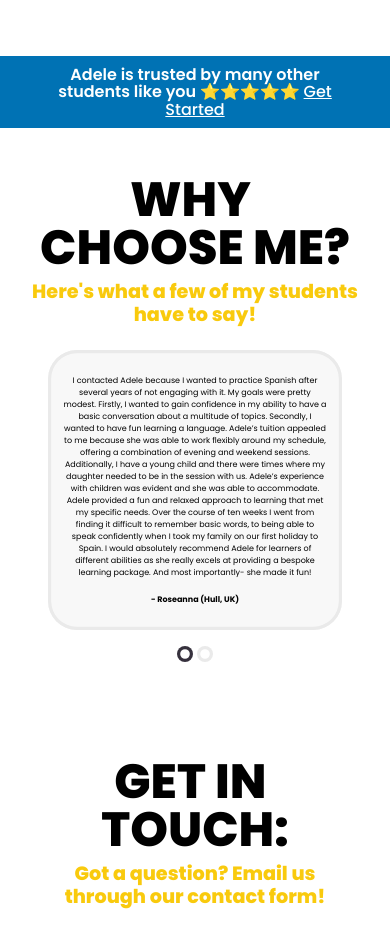
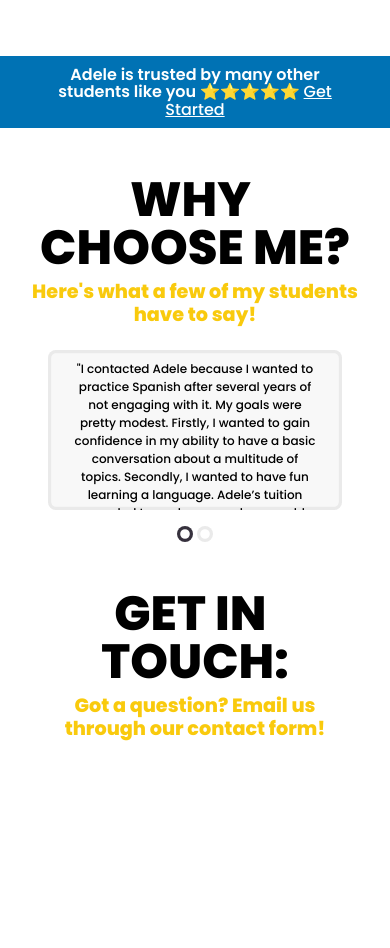
Before and after one commit to KodyyJayy/tlj, a React (Create React App) app: page / in a window 390 px wide. Shown: the part 1800-2748 px from the top of the page. Built offline with nearby package versions, Linux system fonts and the light colour scheme.

Commit message:
reviews mobile compatibility + scroll to top

```diff
--- a/public/index.html
+++ b/public/index.html
@@ -10,7 +10,7 @@
       content="Learn Spanish quickly with affordable 1-1 lessons with a qualified tutor!"
     />
 
-    <script type="text/javascript">window.$crisp=[];window.CRISP_WEBSITE_ID="f6afb8ca-9c70-47a7-b15e-13f5174626b6";(function(){d=document;s=d.createElement("script");s.src="https://client.crisp.chat/l.js";s.async=1;d.getElementsByTagName("head")[0].appendChild(s);})();</script>
+    <script type="text/javascript">window.$crisp=[];$crisp.push(["safe", true]);window.CRISP_WEBSITE_ID="f6afb8ca-9c70-47a7-b15e-13f5174626b6";(function(){d=document;s=d.createElement("script");s.src="https://client.crisp.chat/l.js";s.async=1;d.getElementsByTagName("head")[0].appendChild(s);})();</script>
 
     <link rel="preconnect" href="https://fonts.googleapis.com">
     <link rel="preconnect" href="https://fonts.gstatic.com" crossorigin>
--- a/src/App.js
+++ b/src/App.js
@@ -10,6 +10,7 @@ import {
 import Home from './components/Home';
 import PageNotFound from './components/PageNotFound';
 import Navbar from './components/Navbar';
+import ScrollToTop from './components/ScrollToTop';
 /*import Footer from './components/Footer';*/
 
 import './css/main.css';
@@ -23,6 +24,7 @@ const App = () => {
                 <Route path="home" exact element={<Home />} />
                 <Route path="*" element={<PageNotFound />} />
             </Routes>
+            <ScrollToTop />
         </Router>
     )
 }
--- a/src/components/Reviews.jsx
+++ b/src/components/Reviews.jsx
@@ -5,8 +5,14 @@ import '../css/reviews.css'
 import EmblaCarousel from './EmblaCarousel'
 
 const reviews = [
-    {content: "I contacted Adele because I wanted to practice Spanish after several years of not engaging with it. My goals were pretty modest. Firstly, I wanted to gain confidence in my ability to have a basic conversation about a multitude of topics. Secondly, I wanted to have fun learning a language. Adele’s tuition appealed to me because she was able to work flexibly around my schedule, offering a combination of evening and weekend sessions. Additionally, I have a young child and there were times where my daughter needed to be in the session with us. Adele’s experience with children was evident and she was able to accommodate. Adele provided a fun and relaxed approach to learning that met my specific needs. Over the course of ten weeks I went from finding it difficult to remember basic words, to being able to speak confidently when I took my family on our first holiday to Spain. I would absolutely recommend Adele for learners of different abilities as she really excels at providing a bespoke learning package. And most importantly- she made it fun!", author: "Roseanna (Hull, UK)"},
-    {content: "I had Adele as a tutor throughout my GCSE Spanish period and also for my A-Level Spanish period too. During the time I was studying, she helped me build my confidence and a passion for the subject and was a significant role in helping me achieve the grade I wanted. Adele made all learning so fun and was super interactive throughout sessions, making them enjoyable and putting me at ease with her supportive teaching. As well as being approachable, Adele is super knowledgeable in different aspects of the language and knows the curriculum like the back of her hand. I couldn't recommend her more! Thank you so much!", author: "Gabbie (Howden, UK)"}
+    {
+        content: "\"I contacted Adele because I wanted to practice Spanish after several years of not engaging with it. My goals were pretty modest. Firstly, I wanted to gain confidence in my ability to have a basic conversation about a multitude of topics. Secondly, I wanted to have fun learning a language. Adele’s tuition appealed to me because she was able to work flexibly around my schedule, offering a combination of evening and weekend sessions. Additionally, I have a young child and there were times where my daughter needed to be in the session with us. Adele’s experience with children was evident and she was able to accommodate. Adele provided a fun and relaxed approach to learning that met my specific needs. Over the course of ten weeks I went from finding it difficult to remember basic words, to being able to speak confidently when I took my family on our first holiday to Spain. I would absolutely recommend Adele for learners of different abilities as she really excels at providing a bespoke learning package. And most importantly - she made it fun!\"",
+        author: "Roseanna (Hull, UK)"
+    },
+    {
+        content: "\"I had Adele as a tutor throughout my GCSE Spanish period and also for my A-Level Spanish period too. During the time I was studying, she helped me build my confidence and a passion for the subject and was a significant role in helping me achieve the grade I wanted. Adele made all learning so fun and was super interactive throughout sessions, making them enjoyable and putting me at ease with her supportive teaching. As well as being approachable, Adele is super knowledgeable in different aspects of the language and knows the curriculum like the back of her hand. I couldn't recommend her more! Thank you so much!\"",
+        author: "Gabbie (Howden, UK)"
+    }
 ]
 
 const OPTIONS = { loop: false }
--- /dev/null
+++ b/src/components/ScrollToTop.jsx
@@ -0,0 +1,43 @@
+import React, { useEffect, useState } from "react";
+import { FontAwesomeIcon } from '@fortawesome/react-fontawesome';
+import { faArrowUp } from '@fortawesome/free-solid-svg-icons';
+
+import '../css/scrollToTop.css'
+
+const ScrollToTop = () => {
+  const [isVisible, setIsVisible] = useState(false);
+
+  const scrollToTop = () => {
+    window.scrollTo({
+      top: 0,
+      behavior: "smooth"
+    });
+  };
+
+  useEffect(() => {
+    const toggleVisibility = () => {
+      if (window.scrollY > 1) {
+        setIsVisible(true);
+      } else {
+        setIsVisible(false);
+      }
+    };
+
+    window.addEventListener("scroll", toggleVisibility);
+
+    return () => window.removeEventListener("scroll", toggleVisibility);
+  }, []);
+
+  return (
+    <>
+
+    <div className={`scroll-to-top ${isVisible ? ("active") : ""}`}>
+        <div onClick={scrollToTop}>
+          <h3><FontAwesomeIcon icon={faArrowUp} /></h3>
+        </div>
+    </div>
+    </>
+  );
+}
+
+export default ScrollToTop
--- a/src/css/embla.css
+++ b/src/css/embla.css
@@ -21,7 +21,7 @@
     font-family: Poppins, sans-serif;
     background-color: #f8f8f8;
     box-shadow: inset 0 0 0 0.2rem rgb(234, 234, 234);
-    border-radius: 1.8rem;
+    border-radius: 1rem;
     display: flex;
     align-items: center;
     justify-content: center;
@@ -84,13 +84,17 @@
   @media (max-width: 479px) {
     .embla {
         max-width: 90%;
-      --slide-height: 15rem; /* Adjust slide height for mobile */
+      --slide-height: 10rem; /* Adjust slide height for mobile */
     }
     .embla__slide__number {
-      padding-left: 15px; /* Reduce padding for mobile */
-      padding-right: 15px;
-      padding-bottom: 20px;
-      padding-top: 20px;
-      font-size: 0.5rem; /* Adjust font size for mobile */
+        justify-content: start;
+        padding-bottom: 10px;
+        padding-top: 10px;
+        font-size: 0.75rem;
+        overflow: scroll;
+        text-align: center;
+        box-sizing: border-box;
+        border-radius: 0.5rem;
+        font-weight: 500;
     }
   }
--- a/src/css/reviews.css
+++ b/src/css/reviews.css
@@ -11,7 +11,6 @@
     flex-direction: column;
     align-items: center;
     padding-top: 3em;
-    padding-bottom: 3em;
     padding-right: 2em;
     padding-left: 2em;
     max-width: 1120px;
--- /dev/null
+++ b/src/css/scrollToTop.css
@@ -0,0 +1,32 @@
+[class*="icon-"] {
+    display: inline-block;
+    width: 100%;
+}
+
+.scroll-to-top {
+    text-align: center;
+    position: fixed;
+    background-color: #E1AE01;
+    color: #fff;
+    height: 50px;
+    width: 50px;
+    bottom: 5px;
+    left: 5px;
+    border-radius: 0.25rem;
+    opacity: 0;
+    transition: 0.2s;
+    z-index: 999999;
+}
+
+.scroll-to-top.active {
+    cursor: pointer;
+    opacity: 1;
+}
+
+.scroll-to-top > div {
+    transition: 0.2s;
+}
+
+.scroll-to-top:hover > div {
+    transform: translateY(-2px);
+}
```
